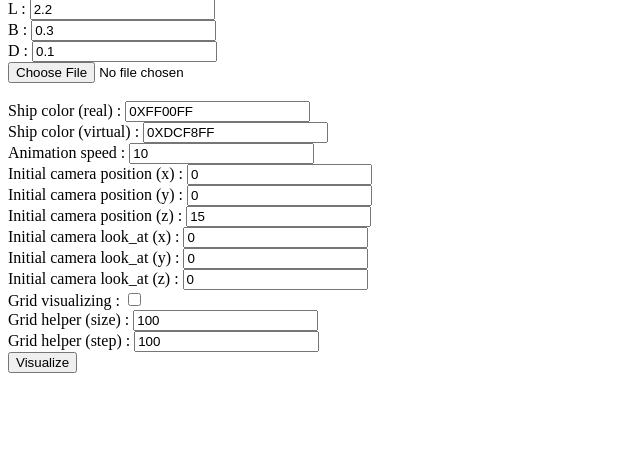
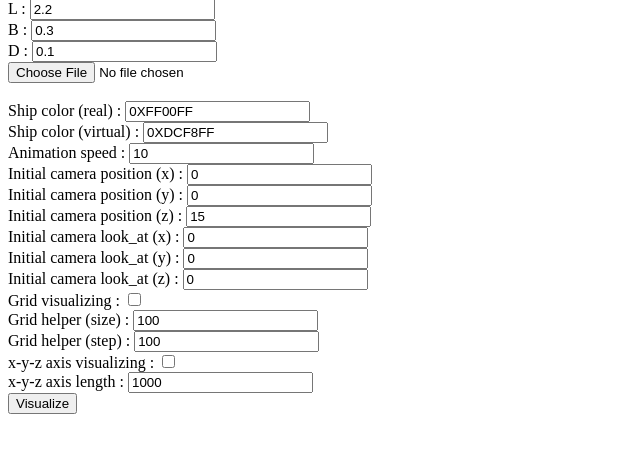
Before and after one commit to ShipMMG/ship_dt_visualize, a Flask app: page / in a window 1280 px wide. Shown: the part 68-521 px from the top of the page, without its empty margins (0-640 px from the left). Run offline with Flask 2, Linux system fonts and the light colour scheme.

Commit message:
Add selection func of visualizing axis or not

```diff
--- a/view/app.py
+++ b/view/app.py
@@ -40,6 +40,8 @@ def visualize():
     grid_visualizing = request.form.get('grid_visualizing', 'off')
     grid_helper_size = request.form.get('grid_helper_size', 100.0)
     grid_helper_step = request.form.get('grid_helper_step', 100.0)
+    axis_visualizing = request.form.get('axis_visualizing', 'off')
+    axis_length = request.form.get('axis_length', 1000.0)
 
     send_data = request.files['send_data']
     if isinstance(send_data, FileStorage) and send_data.content_type == 'text/csv':
@@ -71,6 +73,7 @@ def visualize():
         init_camera_look_at_y=init_camera_look_at_y,
         init_camera_look_at_z=init_camera_look_at_z,
         grid_visualizing=grid_visualizing, grid_helper_size=grid_helper_size, grid_helper_step=grid_helper_step,
+        axis_visualizing=axis_visualizing, axis_length=axis_length,
     )
 
 
--- a/view/templates/index.html
+++ b/view/templates/index.html
@@ -22,7 +22,8 @@
     Grid visualizing : <input type="checkbox" class="form-control" id="grid_visualizing" name="grid_visualizing"/><br/>
     Grid helper (size) : <input type="text" class="form-control" id="grid_helper_size" name="grid_helper_size" value=100 /><br/>
     Grid helper (step) : <input type="text" class="form-control" id="grid_helper_step" name="grid_helper_step" value=100 /><br/>
-
+    x-y-z axis visualizing : <input type="checkbox" class="form-control" id="axis_visualizing" name="axis_visualizing"/><br/>
+    x-y-z axis length : <input type="text" class="form-control" id="axis_length" name="axis_length" value=1000 /><br/>
     <input type="submit" value="Visualize">
 </form>
 {% endblock %}
--- a/view/templates/visualize.html
+++ b/view/templates/visualize.html
@@ -79,9 +79,11 @@
     var real_ship_mesh = new THREE.Mesh(geometry, r_material);
     scene.add(real_ship_mesh);
 
+    {% if axis_visualizing == 'on' %}
     const axis = new THREE.AxisHelper(1000);
     scene.add(axis);
     axis.position.set(0, 0, 0);
+    {% endif %}
 
     // Add environmental light
     var light2 = new THREE.AmbientLight(0xffffff);
```
